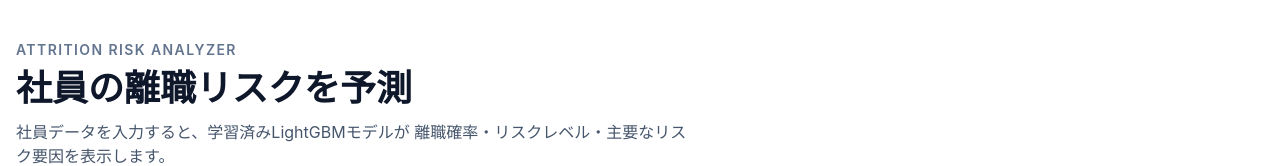
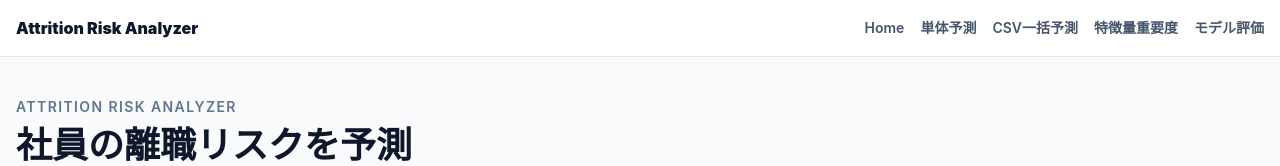
Before and after one commit to KensukeOta/Attrition-Risk-Analyzer, a SvelteKit app in the folder frontend/: page /predict in a window 1280 px wide. Shown: the top 166 px of the page. Built offline with nearby package versions, Linux system fonts and the light colour scheme; no server answers.

Commit message:
frontend: Navbar + Homeページを実装

```diff
--- a/frontend/src/routes/+layout.svelte
+++ b/frontend/src/routes/+layout.svelte
@@ -3,7 +3,32 @@
 	import favicon from "$lib/assets/favicon.svg";
 
 	let { children } = $props();
+
+	let navItems = [
+		{ href: "/", label: "Home" },
+		{ href: "/predict", label: "単体予測" },
+		{ href: "/csv", label: "CSV一括予測" },
+		{ href: "/feature-importance", label: "特徴量重要度" },
+		{ href: "/metrics", label: "モデル評価" }
+	];
 </script>
 
 <svelte:head><link rel="icon" href={favicon} /></svelte:head>
-{@render children()}
+
+<div class="min-h-screen bg-slate-50">
+	<header class="sticky top-0 z-50 border-b border-slate-200 bg-white/90 backdrop-blur">
+		<div class="mx-auto flex max-w-7xl items-center justify-between px-4 py-4">
+			<a href="/" class="font-black text-slate-900"> Attrition Risk Analyzer </a>
+
+			<nav class="hidden items-center gap-4 text-sm font-semibold text-slate-600 md:flex">
+				{#each navItems as item}
+					<a href={item.href} class="transition hover:text-blue-600">
+						{item.label}
+					</a>
+				{/each}
+			</nav>
+		</div>
+	</header>
+
+	{@render children()}
+</div>
--- a/frontend/src/routes/+page.svelte
+++ b/frontend/src/routes/+page.svelte
@@ -1,2 +1,78 @@
-<h1>Welcome to SvelteKit!!</h1>
-<p>Visit <a href="https://svelte.dev/docs/kit">svelte.dev/docs/kit</a> to read the documentation</p>
+<script lang="ts">
+	const cards = [
+		{
+			title: "単体予測",
+			description: "社員1人分のデータを入力し、離職確率・リスクレベルを表示します。",
+			href: "/predict"
+		},
+		{
+			title: "CSV一括予測",
+			description: "社員データCSVをアップロードし、予測結果付きCSVをダウンロードします。",
+			href: "/csv"
+		},
+		{
+			title: "特徴量重要度",
+			description: "LightGBMの特徴量重要度を平均・標準偏差・安定性とともに確認します。",
+			href: "/feature-importance"
+		},
+		{
+			title: "モデル評価",
+			description: "ROC-AUC、Recall、Confusion Matrixなどの評価結果を確認します。",
+			href: "/metrics"
+		}
+	];
+</script>
+
+<svelte:head>
+	<title>Attrition Risk Analyzer</title>
+</svelte:head>
+
+<main class="mx-auto max-w-7xl px-4 py-16">
+	<section class="rounded-3xl bg-white p-8 shadow-lg md:p-12">
+		<p class="text-sm font-semibold tracking-widest text-blue-600 uppercase">
+			Machine Learning Web App
+		</p>
+
+		<h1 class="mt-4 max-w-4xl text-4xl leading-tight font-black text-slate-900 md:text-6xl">
+			社員の離職リスクを、機械学習モデルで可視化する
+		</h1>
+
+		<p class="mt-6 max-w-3xl text-lg leading-8 text-slate-600">
+			LightGBMで学習した離職予測モデルをFastAPIに組み込み、
+			SvelteKitのUIから単体予測・CSV一括予測・モデル解釈・評価結果を確認できます。
+		</p>
+
+		<div class="mt-8 flex flex-wrap gap-3">
+			<a
+				href="/predict"
+				class="rounded-2xl bg-blue-600 px-5 py-3 font-bold text-white transition hover:bg-blue-700"
+			>
+				予測を試す
+			</a>
+
+			<a
+				href="/metrics"
+				class="rounded-2xl border border-slate-300 px-5 py-3 font-bold text-slate-700 transition hover:bg-slate-100"
+			>
+				モデル評価を見る
+			</a>
+		</div>
+	</section>
+
+	<section class="mt-8 grid gap-5 md:grid-cols-2 lg:grid-cols-4">
+		{#each cards as card}
+			<a
+				href={card.href}
+				class="rounded-3xl border border-slate-200 bg-white p-6 shadow-sm transition hover:-translate-y-1 hover:shadow-lg"
+			>
+				<h2 class="text-xl font-bold text-slate-900">
+					{card.title}
+				</h2>
+
+				<p class="mt-3 text-sm leading-6 text-slate-600">
+					{card.description}
+				</p>
+			</a>
+		{/each}
+	</section>
+</main>
```
